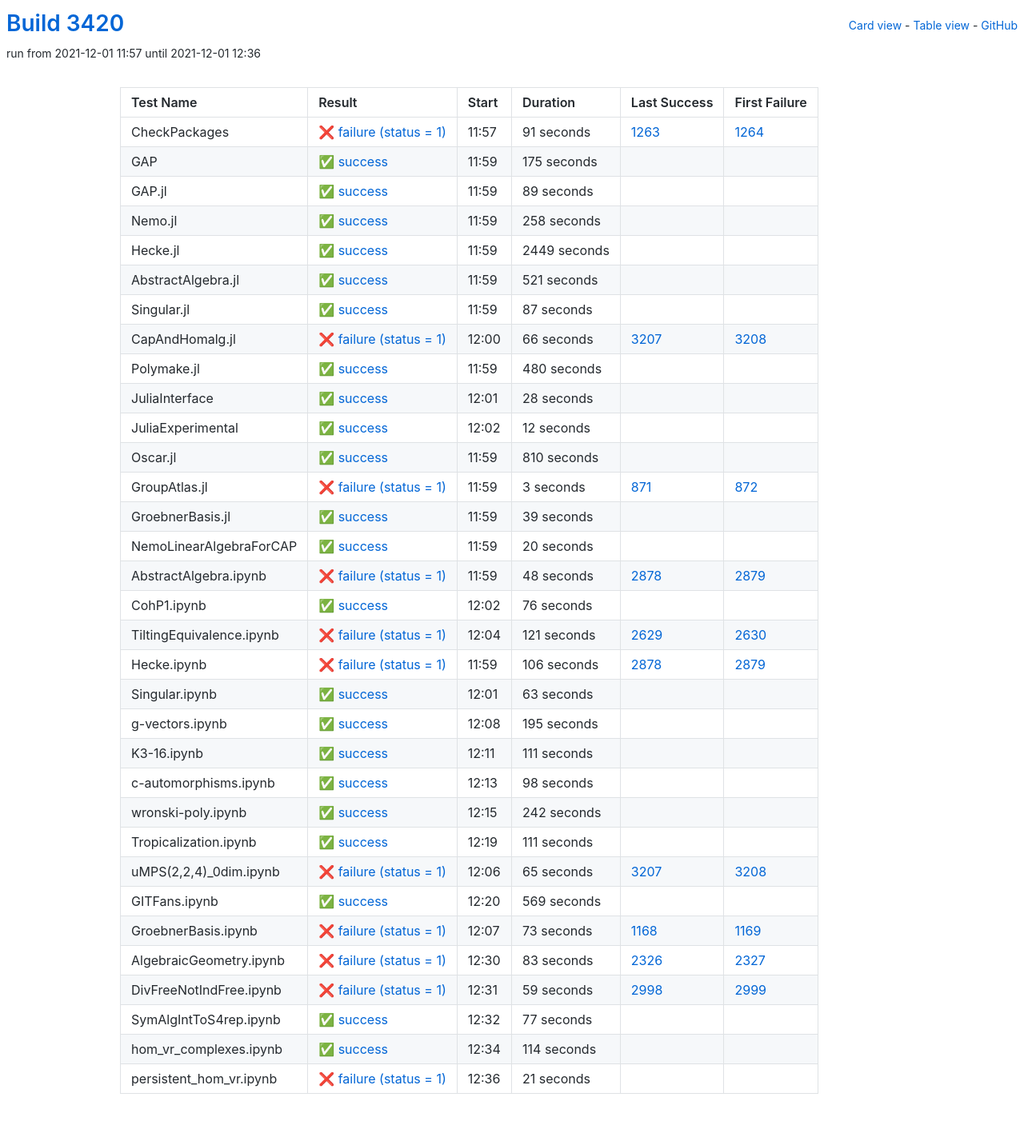
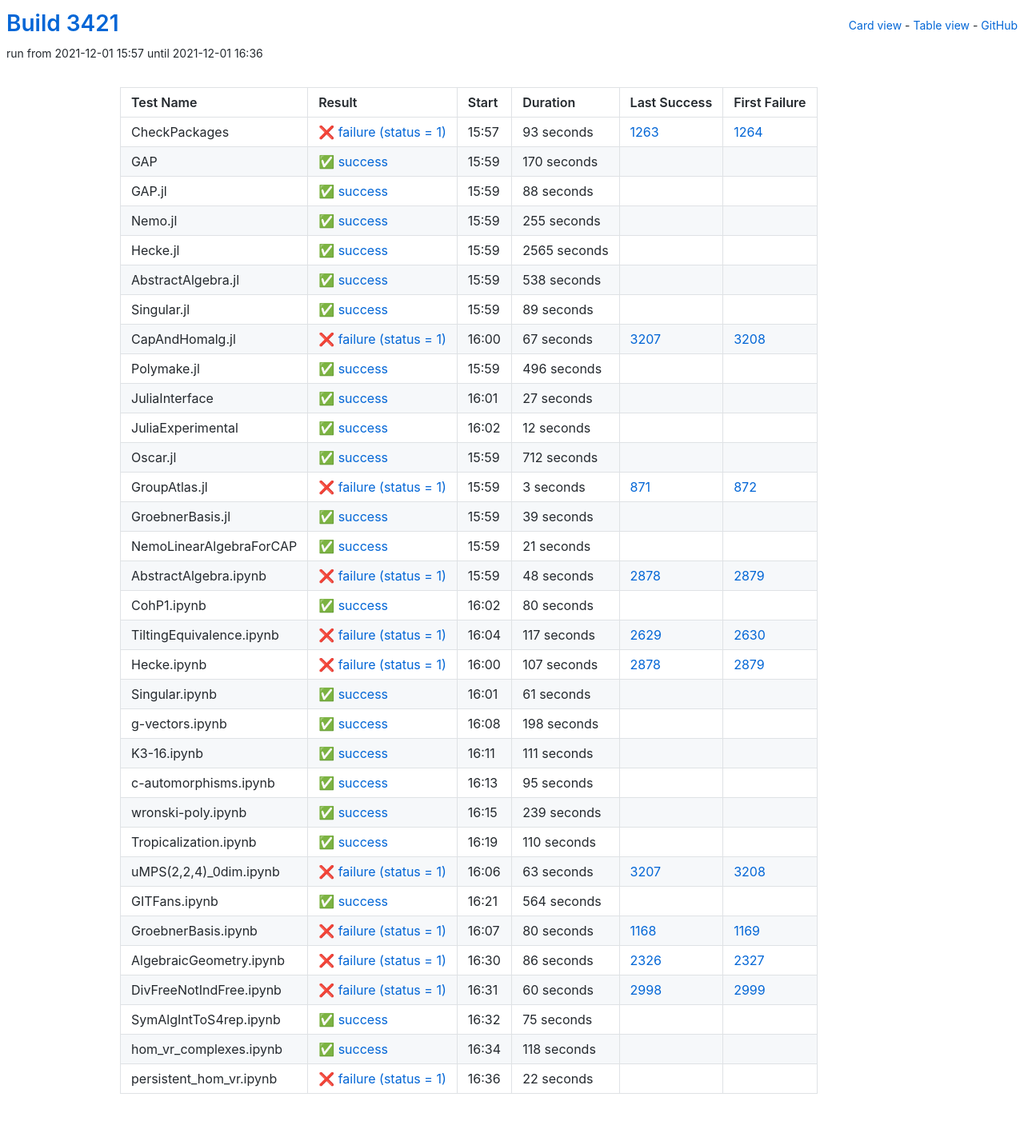
Before and after one commit to oscar-system/oscar-ci-status-stable, a Jekyll site: the page built from table.html, in a window 1280 px wide. Shown: the whole page at 80% size. Built offline with Jekyll 4.4.1, drawn with Linux system fonts in a browser that asks for light colours.

Commit message:
Build #3421

```diff
--- a/_data/ci.yml
+++ b/_data/ci.yml
@@ -1,6 +1,6 @@
 ---
-build: 3420
-build_url: https://oscarci.mathematik.uni-kl.de/job/oscar-stable/3420/
+build: 3421
+build_url: https://oscarci.mathematik.uni-kl.de/job/oscar-stable/3421/
 job: oscar-stable
 organization: oscar-system
 repo: oscar-ci-status-stable
@@ -8,32 +8,80 @@ repourl: https://github.com/oscar-system/oscar-ci-status-stable
 tests:
 - name: CheckPackages
   id: checkpackages
-  log: https://oscarci.mathematik.uni-kl.de/job/oscar-stable/3420/artifact/logs/build-3420/CheckPackages.log
-  start: 2021-12-01 11:57
+  log: https://oscarci.mathematik.uni-kl.de/job/oscar-stable/3421/artifact/logs/build-3421/CheckPackages.log
+  start: 2021-12-01 15:57
   success: false
   exitcode: 1
   status: failure
-  duration: 91
+  duration: 93
   last_success: 1263
   last_success_url: https://oscarci.mathematik.uni-kl.de/job/oscar-stable/1263/
   first_failure: 1264
   first_failure_url: https://oscarci.mathematik.uni-kl.de/job/oscar-stable/1264/
 - name: GAP
   id: gap
-  log: https://oscarci.mathematik.uni-kl.de/job/oscar-stable/3420/artifact/logs/build-3420/GAP.log
-  start: 2021-12-01 11:59
+  log: https://oscarci.mathematik.uni-kl.de/job/oscar-stable/3421/artifact/logs/build-3421/GAP.log
+  start: 2021-12-01 15:59
   success: true
   exitcode: 0
   status: success
-  duration: 175
+  duration: 170
   last_success: false
   last_success_url:
   first_failure: false
   first_failure_url:
 - name: GAP.jl
   id: gap-jl
-  log: https://oscarci.mathematik.uni-kl.de/job/oscar-stable/3420/artifact/logs/build-3420/GAP.jl.log
-  start: 2021-12-01 11:59
+  log: https://oscarci.mathematik.uni-kl.de/job/oscar-stable/3421/artifact/logs/build-3421/GAP.jl.log
+  start: 2021-12-01 15:59
+  success: true
+  exitcode: 0
+  status: success
+  duration: 88
+  last_success: false
+  last_success_url:
+  first_failure: false
+  first_failure_url:
+- name: Nemo.jl
+  id: nemo-jl
+  log: https://oscarci.mathematik.uni-kl.de/job/oscar-stable/3421/artifact/logs/build-3421/Nemo.jl.log
+  start: 2021-12-01 15:59
+  success: true
+  exitcode: 0
+  status: success
+  duration: 255
+  last_success: false
+  last_success_url:
+  first_failure: false
+  first_failure_url:
+- name: Hecke.jl
+  id: hecke-jl
+  log: https://oscarci.mathematik.uni-kl.de/job/oscar-stable/3421/artifact/logs/build-3421/Hecke.jl.log
+  start: 2021-12-01 15:59
+  success: true
+  exitcode: 0
+  status: success
+  duration: 2565
+  last_success: false
+  last_success_url:
+  first_failure: false
+  first_failure_url:
+- name: AbstractAlgebra.jl
+  id: abstractalgebra-jl
+  log: https://oscarci.mathematik.uni-kl.de/job/oscar-stable/3421/artifact/logs/build-3421/AbstractAlgebra.jl.log
+  start: 2021-12-01 15:59
+  success: true
+  exitcode: 0
+  status: success
+  duration: 538
+  last_success: false
+  last_success_url:
+  first_failure: false
+  first_failure_url:
+- name: Singular.jl
+  id: singular-jl
+  log: https://oscarci.mathematik.uni-kl.de/job/oscar-stable/3421/artifact/logs/build-3421/Singular.jl.log
+  start: 2021-12-01 15:59
   success: true
   exitcode: 0
   status: success
@@ -42,94 +90,46 @@ tests:
   last_success_url:
   first_failure: false
   first_failure_url:
-- name: Nemo.jl
-  id: nemo-jl
-  log: https://oscarci.mathematik.uni-kl.de/job/oscar-stable/3420/artifact/logs/build-3420/Nemo.jl.log
-  start: 2021-12-01 11:59
-  success: true
-  exitcode: 0
-  status: success
-  duration: 258
-  last_success: false
-  last_success_url:
-  first_failure: false
-  first_failure_url:
-- name: Hecke.jl
-  id: hecke-jl
-  log: https://oscarci.mathematik.uni-kl.de/job/oscar-stable/3420/artifact/logs/build-3420/Hecke.jl.log
-  start: 2021-12-01 11:59
-  success: true
-  exitcode: 0
-  status: success
-  duration: 2449
-  last_success: false
-  last_success_url:
-  first_failure: false
-  first_failure_url:
-- name: AbstractAlgebra.jl
-  id: abstractalgebra-jl
-  log: https://oscarci.mathematik.uni-kl.de/job/oscar-stable/3420/artifact/logs/build-3420/AbstractAlgebra.jl.log
-  start: 2021-12-01 11:59
-  success: true
-  exitcode: 0
-  status: success
-  duration: 521
-  last_success: false
-  last_success_url:
-  first_failure: false
-  first_failure_url:
-- name: Singular.jl
-  id: singular-jl
-  log: https://oscarci.mathematik.uni-kl.de/job/oscar-stable/3420/artifact/logs/build-3420/Singular.jl.log
-  start: 2021-12-01 11:59
-  success: true
-  exitcode: 0
-  status: success
-  duration: 87
-  last_success: false
-  last_success_url:
-  first_failure: false
-  first_failure_url:
 - name: CapAndHomalg.jl
   id: capandhomalg-jl
-  log: https://oscarci.mathematik.uni-kl.de/job/oscar-stable/3420/artifact/logs/build-3420/CapAndHomalg.jl.log
-  start: 2021-12-01 12:00
+  log: https://oscarci.mathematik.uni-kl.de/job/oscar-stable/3421/artifact/logs/build-3421/CapAndHomalg.jl.log
+  start: 2021-12-01 16:00
   success: false
   exitcode: 1
   status: failure
-  duration: 66
+  duration: 67
   last_success: 3207
   last_success_url: https://oscarci.mathematik.uni-kl.de/job/oscar-stable/3207/
   first_failure: 3208
   first_failure_url: https://oscarci.mathematik.uni-kl.de/job/oscar-stable/3208/
 - name: Polymake.jl
   id: polymake-jl
-  log: https://oscarci.mathematik.uni-kl.de/job/oscar-stable/3420/artifact/logs/build-3420/Polymake.jl.log
-  start: 2021-12-01 11:59
+  log: https://oscarci.mathematik.uni-kl.de/job/oscar-stable/3421/artifact/logs/build-3421/Polymake.jl.log
+  start: 2021-12-01 15:59
   success: true
   exitcode: 0
   status: success
-  duration: 480
+  duration: 496
   last_success: false
   last_success_url:
   first_failure: false
   first_failure_url:
 - name: JuliaInterface
   id: juliainterface
-  log: https://oscarci.mathematik.uni-kl.de/job/oscar-stable/3420/artifact/logs/build-3420/JuliaInterface.log
-  start: 2021-12-01 12:01
+  log: https://oscarci.mathematik.uni-kl.de/job/oscar-stable/3421/artifact/logs/build-3421/JuliaInterface.log
+  start: 2021-12-01 16:01
   success: true
   exitcode: 0
   status: success
-  duration: 28
+  duration: 27
   last_success: false
   last_success_url:
   first_failure: false
   first_failure_url:
 - name: JuliaExperimental
   id: juliaexperimental
-  log: https://oscarci.mathematik.uni-kl.de/job/oscar-stable/3420/artifact/logs/build-3420/JuliaExperimental.log
-  start: 2021-12-01 12:02
+  log: https://oscarci.mathematik.uni-kl.de/job/oscar-stable/3421/artifact/logs/build-3421/JuliaExperimental.log
+  start: 2021-12-01 16:02
   success: true
   exitcode: 0
   status: success
@@ -140,20 +140,20 @@ tests:
   first_failure_url:
 - name: Oscar.jl
   id: oscar-jl
-  log: https://oscarci.mathematik.uni-kl.de/job/oscar-stable/3420/artifact/logs/build-3420/Oscar.jl.log
-  start: 2021-12-01 11:59
+  log: https://oscarci.mathematik.uni-kl.de/job/oscar-stable/3421/artifact/logs/build-3421/Oscar.jl.log
+  start: 2021-12-01 15:59
   success: true
   exitcode: 0
   status: success
-  duration: 810
+  duration: 712
   last_success: false
   last_success_url:
   first_failure: false
   first_failure_url:
 - name: GroupAtlas.jl
   id: groupatlas-jl
-  log: https://oscarci.mathematik.uni-kl.de/job/oscar-stable/3420/artifact/logs/build-3420/GroupAtlas.jl.log
-  start: 2021-12-01 11:59
+  log: https://oscarci.mathematik.uni-kl.de/job/oscar-stable/3421/artifact/logs/build-3421/GroupAtlas.jl.log
+  start: 2021-12-01 15:59
   success: false
   exitcode: 1
   status: failure
@@ -164,8 +164,8 @@ tests:
   first_failure_url: https://oscarci.mathematik.uni-kl.de/job/oscar-stable/872/
 - name: GroebnerBasis.jl
   id: groebnerbasis-jl
-  log: https://oscarci.mathematik.uni-kl.de/job/oscar-stable/3420/artifact/logs/build-3420/GroebnerBasis.jl.log
-  start: 2021-12-01 11:59
+  log: https://oscarci.mathematik.uni-kl.de/job/oscar-stable/3421/artifact/logs/build-3421/GroebnerBasis.jl.log
+  start: 2021-12-01 15:59
   success: true
   exitcode: 0
   status: success
@@ -176,20 +176,20 @@ tests:
   first_failure_url:
 - name: NemoLinearAlgebraForCAP
   id: nemolinearalgebraforcap
-  log: https://oscarci.mathematik.uni-kl.de/job/oscar-stable/3420/artifact/logs/build-3420/NemoLinearAlgebraForCAP.log
-  start: 2021-12-01 11:59
+  log: https://oscarci.mathematik.uni-kl.de/job/oscar-stable/3421/artifact/logs/build-3421/NemoLinearAlgebraForCAP.log
+  start: 2021-12-01 15:59
   success: true
   exitcode: 0
   status: success
-  duration: 20
+  duration: 21
   last_success: false
   last_success_url:
   first_failure: false
   first_failure_url:
 - name: AbstractAlgebra.ipynb
   id: abstractalgebra-ipynb
-  log: https://oscarci.mathematik.uni-kl.de/job/oscar-stable/3420/artifact/logs/build-3420/AbstractAlgebra.ipynb.log
-  start: 2021-12-01 11:59
+  log: https://oscarci.mathematik.uni-kl.de/job/oscar-stable/3421/artifact/logs/build-3421/AbstractAlgebra.ipynb.log
+  start: 2021-12-01 15:59
   success: false
   exitcode: 1
   status: failure
@@ -200,68 +200,68 @@ tests:
   first_failure_url: https://oscarci.mathematik.uni-kl.de/job/oscar-stable/2879/
 - name: CohP1.ipynb
   id: cohp1-ipynb
-  log: https://oscarci.mathematik.uni-kl.de/job/oscar-stable/3420/artifact/logs/build-3420/CohP1.ipynb.log
-  start: 2021-12-01 12:02
+  log: https://oscarci.mathematik.uni-kl.de/job/oscar-stable/3421/artifact/logs/build-3421/CohP1.ipynb.log
+  start: 2021-12-01 16:02
   success: true
   exitcode: 0
   status: success
-  duration: 76
+  duration: 80
   last_success: false
   last_success_url:
   first_failure: false
   first_failure_url:
 - name: TiltingEquivalence.ipynb
   id: tiltingequivalence-ipynb
-  log: https://oscarci.mathematik.uni-kl.de/job/oscar-stable/3420/artifact/logs/build-3420/TiltingEquivalence.ipynb.log
-  start: 2021-12-01 12:04
+  log: https://oscarci.mathematik.uni-kl.de/job/oscar-stable/3421/artifact/logs/build-3421/TiltingEquivalence.ipynb.log
+  start: 2021-12-01 16:04
   success: false
   exitcode: 1
   status: failure
-  duration: 121
+  duration: 117
   last_success: 2629
   last_success_url: https://oscarci.mathematik.uni-kl.de/job/oscar-stable/2629/
   first_failure: 2630
   first_failure_url: https://oscarci.mathematik.uni-kl.de/job/oscar-stable/2630/
 - name: Hecke.ipynb
   id: hecke-ipynb
-  log: https://oscarci.mathematik.uni-kl.de/job/oscar-stable/3420/artifact/logs/build-3420/Hecke.ipynb.log
-  start: 2021-12-01 11:59
+  log: https://oscarci.mathematik.uni-kl.de/job/oscar-stable/3421/artifact/logs/build-3421/Hecke.ipynb.log
+  start: 2021-12-01 16:00
   success: false
   exitcode: 1
   status: failure
-  duration: 106
+  duration: 107
   last_success: 2878
   last_success_url: https://oscarci.mathematik.uni-kl.de/job/oscar-stable/2878/
   first_failure: 2879
   first_failure_url: https://oscarci.mathematik.uni-kl.de/job/oscar-stable/2879/
 - name: Singular.ipynb
   id: singular-ipynb
-  log: https://oscarci.mathematik.uni-kl.de/job/oscar-stable/3420/artifact/logs/build-3420/Singular.ipynb.log
-  start: 2021-12-01 12:01
+  log: https://oscarci.mathematik.uni-kl.de/job/oscar-stable/3421/artifact/logs/build-3421/Singular.ipynb.log
+  start: 2021-12-01 16:01
   success: true
   exitcode: 0
   status: success
-  duration: 63
+  duration: 61
   last_success: false
   last_success_url:
   first_failure: false
   first_failure_url:
 - name: g-vectors.ipynb
   id: g-vectors-ipynb
-  log: https://oscarci.mathematik.uni-kl.de/job/oscar-stable/3420/artifact/logs/build-3420/g-vectors.ipynb.log
-  start: 2021-12-01 12:08
+  log: https://oscarci.mathematik.uni-kl.de/job/oscar-stable/3421/artifact/logs/build-3421/g-vectors.ipynb.log
+  start: 2021-12-01 16:08
   success: true
   exitcode: 0
   status: success
-  duration: 195
+  duration: 198
   last_success: false
   last_success_url:
   first_failure: false
   first_failure_url:
 - name: K3-16.ipynb
   id: k3-16-ipynb
-  log: https://oscarci.mathematik.uni-kl.de/job/oscar-stable/3420/artifact/logs/build-3420/K3-16.ipynb.log
-  start: 2021-12-01 12:11
+  log: https://oscarci.mathematik.uni-kl.de/job/oscar-stable/3421/artifact/logs/build-3421/K3-16.ipynb.log
+  start: 2021-12-01 16:11
   success: true
   exitcode: 0
   status: success
@@ -272,132 +272,132 @@ tests:
   first_failure_url:
 - name: c-automorphisms.ipynb
   id: c-automorphisms-ipynb
-  log: https://oscarci.mathematik.uni-kl.de/job/oscar-stable/3420/artifact/logs/build-3420/c-automorphisms.ipynb.log
-  start: 2021-12-01 12:13
+  log: https://oscarci.mathematik.uni-kl.de/job/oscar-stable/3421/artifact/logs/build-3421/c-automorphisms.ipynb.log
+  start: 2021-12-01 16:13
   success: true
   exitcode: 0
   status: success
-  duration: 98
+  duration: 95
   last_success: false
   last_success_url:
   first_failure: false
   first_failure_url:
 - name: wronski-poly.ipynb
   id: wronski-poly-ipynb
-  log: https://oscarci.mathematik.uni-kl.de/job/oscar-stable/3420/artifact/logs/build-3420/wronski-poly.ipynb.log
-  start: 2021-12-01 12:15
+  log: https://oscarci.mathematik.uni-kl.de/job/oscar-stable/3421/artifact/logs/build-3421/wronski-poly.ipynb.log
+  start: 2021-12-01 16:15
   success: true
   exitcode: 0
   status: success
-  duration: 242
+  duration: 239
   last_success: false
   last_success_url:
   first_failure: false
   first_failure_url:
 - name: Tropicalization.ipynb
   id: tropicalization-ipynb
-  log: https://oscarci.mathematik.uni-kl.de/job/oscar-stable/3420/artifact/logs/build-3420/Tropicalization.ipynb.log
-  start: 2021-12-01 12:19
+  log: https://oscarci.mathematik.uni-kl.de/job/oscar-stable/3421/artifact/logs/build-3421/Tropicalization.ipynb.log
+  start: 2021-12-01 16:19
   success: true
   exitcode: 0
   status: success
-  duration: 111
+  duration: 110
   last_success: false
   last_success_url:
   first_failure: false
   first_failure_url:
 - name: uMPS(2,2,4)_0dim.ipynb
   id: umps-2-2-4-0dim-ipynb
-  log: https://oscarci.mathematik.uni-kl.de/job/oscar-stable/3420/artifact/logs/build-3420/uMPS-2-2-4-_0dim.ipynb.log
-  start: 2021-12-01 12:06
+  log: https://oscarci.mathematik.uni-kl.de/job/oscar-stable/3421/artifact/logs/build-3421/uMPS-2-2-4-_0dim.ipynb.log
+  start: 2021-12-01 16:06
   success: false
   exitcode: 1
   status: failure
-  duration: 65
+  duration: 63
   last_success: 3207
   last_success_url: https://oscarci.mathematik.uni-kl.de/job/oscar-stable/3207/
   first_failure: 3208
   first_failure_url: https://oscarci.mathematik.uni-kl.de/job/oscar-stable/3208/
 - name: GITFans.ipynb
   id: gitfans-ipynb
-  log: https://oscarci.mathematik.uni-kl.de/job/oscar-stable/3420/artifact/logs/build-3420/GITFans.ipynb.log
-  start: 2021-12-01 12:20
+  log: https://oscarci.mathematik.uni-kl.de/job/oscar-stable/3421/artifact/logs/build-3421/GITFans.ipynb.log
+  start: 2021-12-01 16:21
   success: true
   exitcode: 0
   status: success
-  duration: 569
+  duration: 564
   last_success: false
   last_success_url:
   first_failure: false
   first_failure_url:
 - name: GroebnerBasis.ipynb
   id: groebnerbasis-ipynb
-  log: https://oscarci.mathematik.uni-kl.de/job/oscar-stable/3420/artifact/logs/build-3420/GroebnerBasis.ipynb.log
-  start: 2021-12-01 12:07
+  log: https://oscarci.mathematik.uni-kl.de/job/oscar-stable/3421/artifact/logs/build-3421/GroebnerBasis.ipynb.log
+  start: 2021-12-01 16:07
   success: false
   exitcode: 1
   status: failure
-  duration: 73
+  duration: 80
   last_success: 1168
   last_success_url: https://oscarci.mathematik.uni-kl.de/job/oscar-stable/1168/
   first_failure: 1169
   first_failure_url: https://oscarci.mathematik.uni-kl.de/job/oscar-stable/1169/
 - name: AlgebraicGeometry.ipynb
   id: algebraicgeometry-ipynb
-  log: https://oscarci.mathematik.uni-kl.de/job/oscar-stable/3420/artifact/logs/build-3420/AlgebraicGeometry.ipynb.log
-  start: 2021-12-01 12:30
+  log: https://oscarci.mathematik.uni-kl.de/job/oscar-stable/3421/artifact/logs/build-3421/AlgebraicGeometry.ipynb.log
+  start: 2021-12-01 16:30
   success: false
   exitcode: 1
   status: failure
-  duration: 83
+  duration: 86
   last_success: 2326
   last_success_url: https://oscarci.mathematik.uni-kl.de/job/oscar-stable/2326/
   first_failure: 2327
   first_failure_url: https://oscarci.mathematik.uni-kl.de/job/oscar-stable/2327/
 - name: DivFreeNotIndFree.ipynb
   id: divfreenotindfree-ipynb
-  log: https://oscarci.mathematik.uni-kl.de/job/oscar-stable/3420/artifact/logs/build-3420/DivFreeNotIndFree.ipynb.log
-  start: 2021-12-01 12:31
+  log: https://oscarci.mathematik.uni-kl.de/job/oscar-stable/3421/artifact/logs/build-3421/DivFreeNotIndFree.ipynb.log
+  start: 2021-12-01 16:31
   success: false
   exitcode: 1
   status: failure
-  duration: 59
+  duration: 60
   last_success: 2998
   last_success_url: https://oscarci.mathematik.uni-kl.de/job/oscar-stable/2998/
   first_failure: 2999
   first_failure_url: https://oscarci.mathematik.uni-kl.de/job/oscar-stable/2999/
 - name: SymAlgIntToS4rep.ipynb
   id: symalginttos4rep-ipynb
-  log: https://oscarci.mathematik.uni-kl.de/job/oscar-stable/3420/artifact/logs/build-3420/SymAlgIntToS4rep.ipynb.log
-  start: 2021-12-01 12:32
+  log: https://oscarci.mathematik.uni-kl.de/job/oscar-stable/3421/artifact/logs/build-3421/SymAlgIntToS4rep.ipynb.log
+  start: 2021-12-01 16:32
   success: true
   exitcode: 0
   status: success
-  duration: 77
+  duration: 75
   last_success: false
   last_success_url:
   first_failure: false
   first_failure_url:
 - name: hom_vr_complexes.ipynb
   id: hom-vr-complexes-ipynb
-  log: https://oscarci.mathematik.uni-kl.de/job/oscar-stable/3420/artifact/logs/build-3420/hom_vr_complexes.ipynb.log
-  start: 2021-12-01 12:34
+  log: https://oscarci.mathematik.uni-kl.de/job/oscar-stable/3421/artifact/logs/build-3421/hom_vr_complexes.ipynb.log
+  start: 2021-12-01 16:34
   success: true
   exitcode: 0
   status: success
-  duration: 114
+  duration: 118
   last_success: false
   last_success_url:
   first_failure: false
   first_failure_url:
 - name: persistent_hom_vr.ipynb
   id: persistent-hom-vr-ipynb
-  log: https://oscarci.mathematik.uni-kl.de/job/oscar-stable/3420/artifact/logs/build-3420/persistent_hom_vr.ipynb.log
-  start: 2021-12-01 12:36
+  log: https://oscarci.mathematik.uni-kl.de/job/oscar-stable/3421/artifact/logs/build-3421/persistent_hom_vr.ipynb.log
+  start: 2021-12-01 16:36
   success: false
   exitcode: 1
   status: failure
-  duration: 21
+  duration: 22
   last_success: false
   last_success_url:
   first_failure: false
```
Also changed, not shown: README.md.
